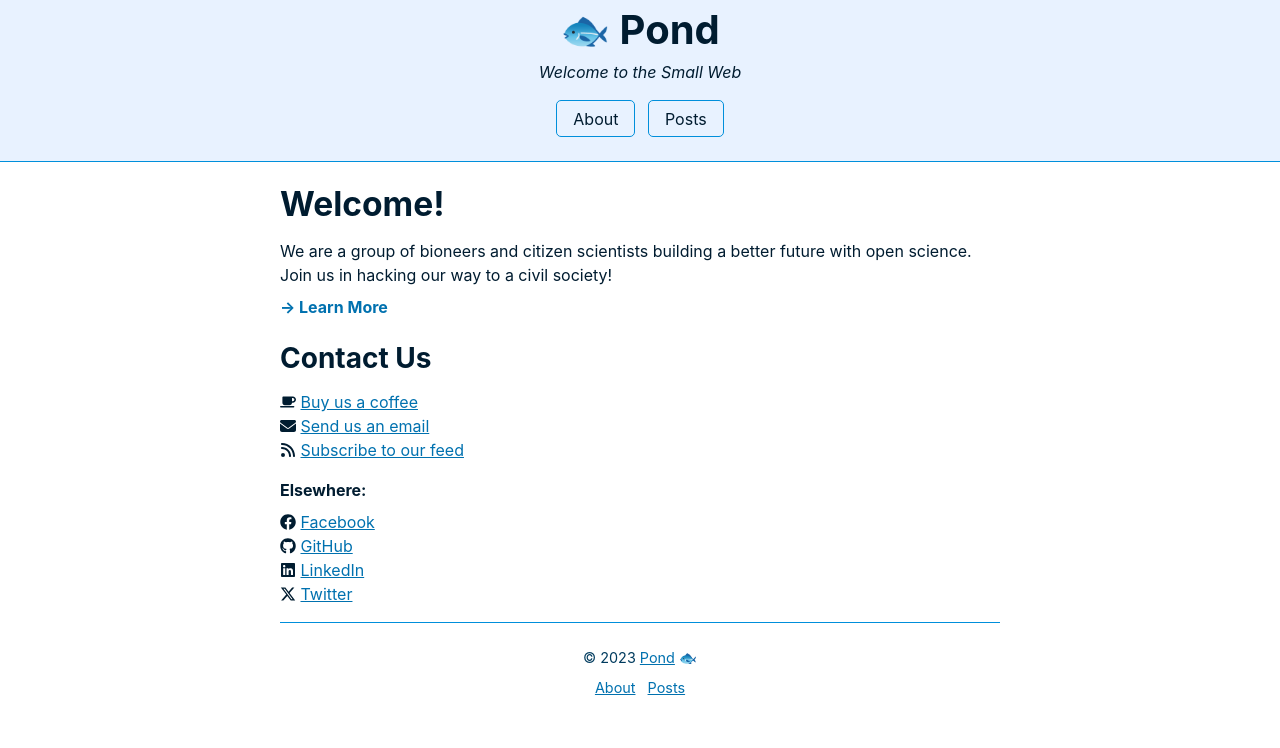
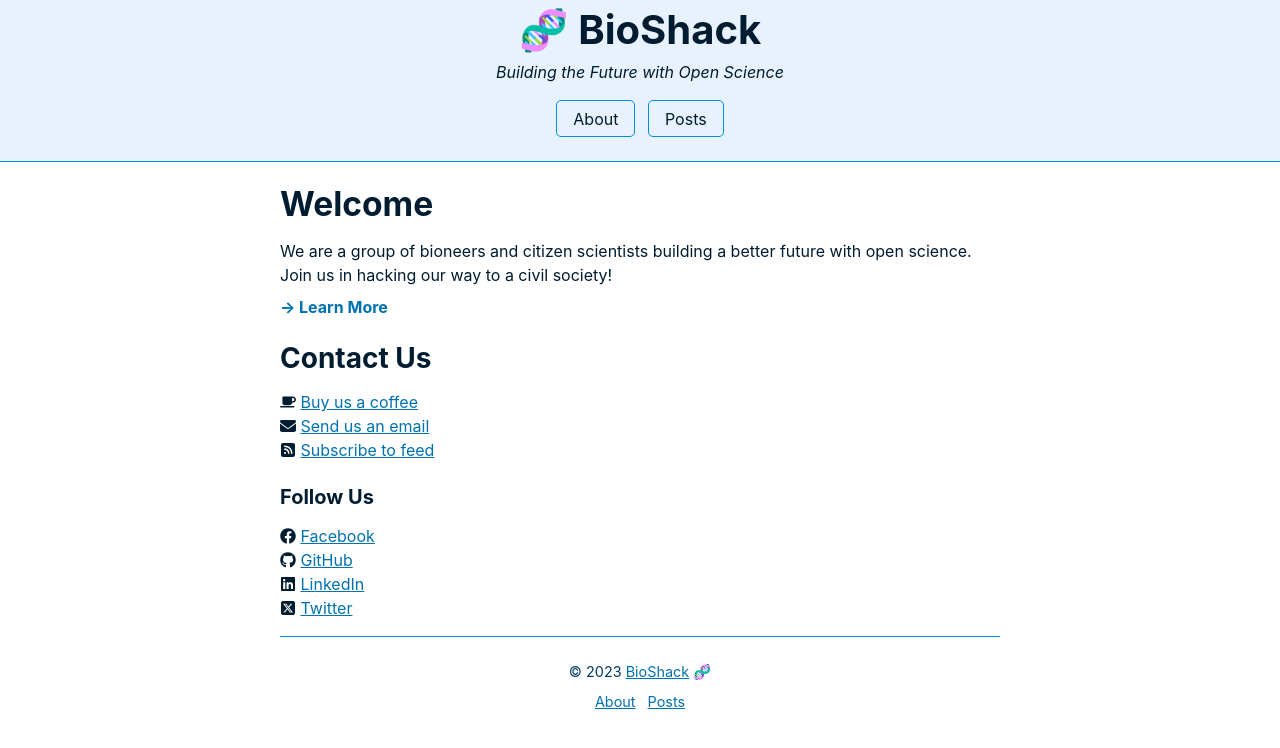
Before and after one commit to megdna/pond, a Jekyll site: the page built from pages/home.md, in a window 1280 px wide. Shown: the top 748 px of the page. Built offline with Jekyll 4.4.1, drawn with Linux system fonts in a browser that asks for light colours.

Commit message:
Update theme

```diff
--- a/_config.yml
+++ b/_config.yml
@@ -1,13 +1,13 @@
 # Site Settings
 lang: en
-icon: 🐟
-title: Pond
-description: Welcome to the Small Web
+icon: 🧬
+title: BioShack
+description: Building the Future with Open Science
 
 url: "https://megdna.github.io"
 baseurl: "/pond"
 permalink: :title
-goatcounter: meg
+goatcounter: bio
 
 nav:
   - name: About
--- a/pages/home.md
+++ b/pages/home.md
@@ -1,7 +1,7 @@
 ---
 layout: post
 permalink: /
-title: Welcome!
+title: Welcome
 ---
 We are a group of bioneers and citizen scientists building a better future with open science. Join us in hacking our way to a civil society!
 
@@ -18,10 +18,12 @@ We are a group of bioneers and citizen scientists building a better future with
 <a href="mailto:bio@d8a.org" target="_blank">Send us an email</a>
 </div>
 <div>
-<svg class="icon" viewBox="0 0 448 512"><path d="M0 64C0 46.3 14.3 32 32 32c229.8 0 416 186.2 416 416c0 17.7-14.3 32-32 32s-32-14.3-32-32C384 253.6 226.4 96 32 96C14.3 96 0 81.7 0 64zM0 416a64 64 0 1 1 128 0A64 64 0 1 1 0 416zM32 160c159.1 0 288 128.9 288 288c0 17.7-14.3 32-32 32s-32-14.3-32-32c0-123.7-100.3-224-224-224c-17.7 0-32-14.3-32-32s14.3-32 32-32z"/></svg>
-<a href="{{ site.baseurl }}/feed" target="_blank">Subscribe to our feed</a>
+<svg class="icon" viewBox="0 0 448 512"><path d="M64 32C28.7 32 0 60.7 0 96V416c0 35.3 28.7 64 64 64H384c35.3 0 64-28.7 64-64V96c0-35.3-28.7-64-64-64H64zM96 136c0-13.3 10.7-24 24-24c137 0 248 111 248 248c0 13.3-10.7 24-24 24s-24-10.7-24-24c0-110.5-89.5-200-200-200c-13.3 0-24-10.7-24-24zm0 96c0-13.3 10.7-24 24-24c83.9 0 152 68.1 152 152c0 13.3-10.7 24-24 24s-24-10.7-24-24c0-57.4-46.6-104-104-104c-13.3 0-24-10.7-24-24zm0 120a32 32 0 1 1 64 0 32 32 0 1 1 -64 0z"/></svg>
+<a href="{{ site.baseurl }}/feed" target="_blank">Subscribe to feed</a>
 </div>
-<p><b>Elsewhere:</b></p>
+
+#### Follow Us
+
 <div>
 <svg class="icon" viewBox="0 0 512 512"><path d="M504 256C504 119 393 8 256 8S8 119 8 256c0 123.78 90.69 226.38 209.25 245V327.69h-63V256h63v-54.64c0-62.15 37-96.48 93.67-96.48 27.14 0 55.52 4.84 55.52 4.84v61h-31.28c-30.8 0-40.41 19.12-40.41 38.73V256h68.78l-11 71.69h-57.78V501C413.31 482.38 504 379.78 504 256z"/></svg>
 <a href="https://www.facebook.com/bioshack" target="_blank">Facebook</a>
@@ -35,6 +37,6 @@ We are a group of bioneers and citizen scientists building a better future with
 <a href="https://www.linkedin.com/company/bioshack" target="_blank">LinkedIn</a>
 </div>
 <div>
-<svg class="icon" viewBox="0 0 512 512"><path d="M389.2 48h70.6L305.6 224.2 487 464H345L233.7 318.6 106.5 464H35.8L200.7 275.5 26.8 48H172.4L272.9 180.9 389.2 48zM364.4 421.8h39.1L151.1 88h-42L364.4 421.8z"/></svg>
+<svg class="icon" viewBox="0 0 448 512"><path d="M64 32C28.7 32 0 60.7 0 96V416c0 35.3 28.7 64 64 64H384c35.3 0 64-28.7 64-64V96c0-35.3-28.7-64-64-64H64zm297.1 84L257.3 234.6 379.4 396H283.8L209 298.1 123.3 396H75.8l111-126.9L69.7 116h98l67.7 89.5L313.6 116h47.5zM323.3 367.6L153.4 142.9H125.1L296.9 367.6h26.3z"/></svg>
 <a href="https://twitter.com/bioshack" target="_blank">Twitter</a>
 </div>
```
Also changed, not shown: pages/about.md (+3 -1 lines).
